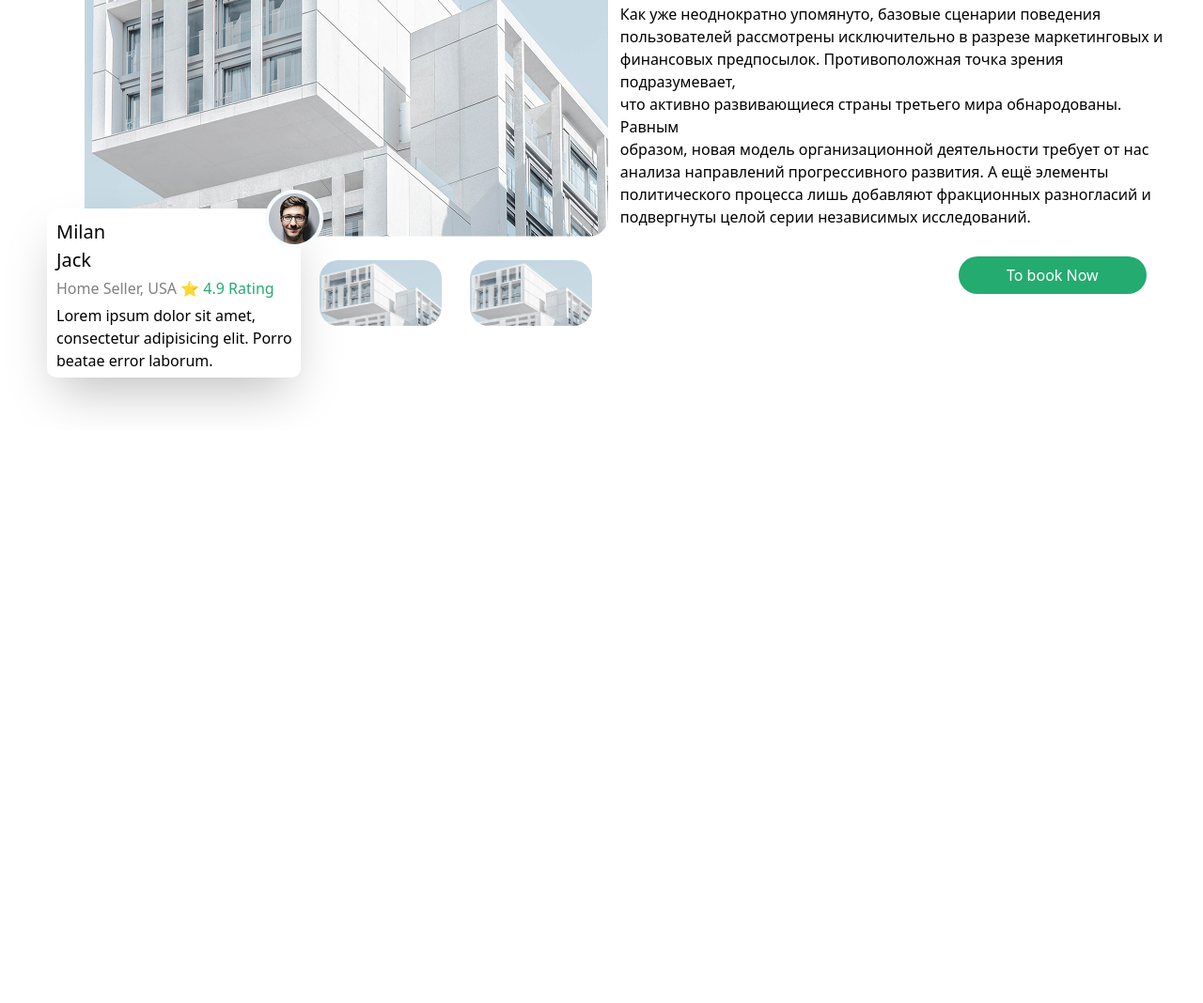
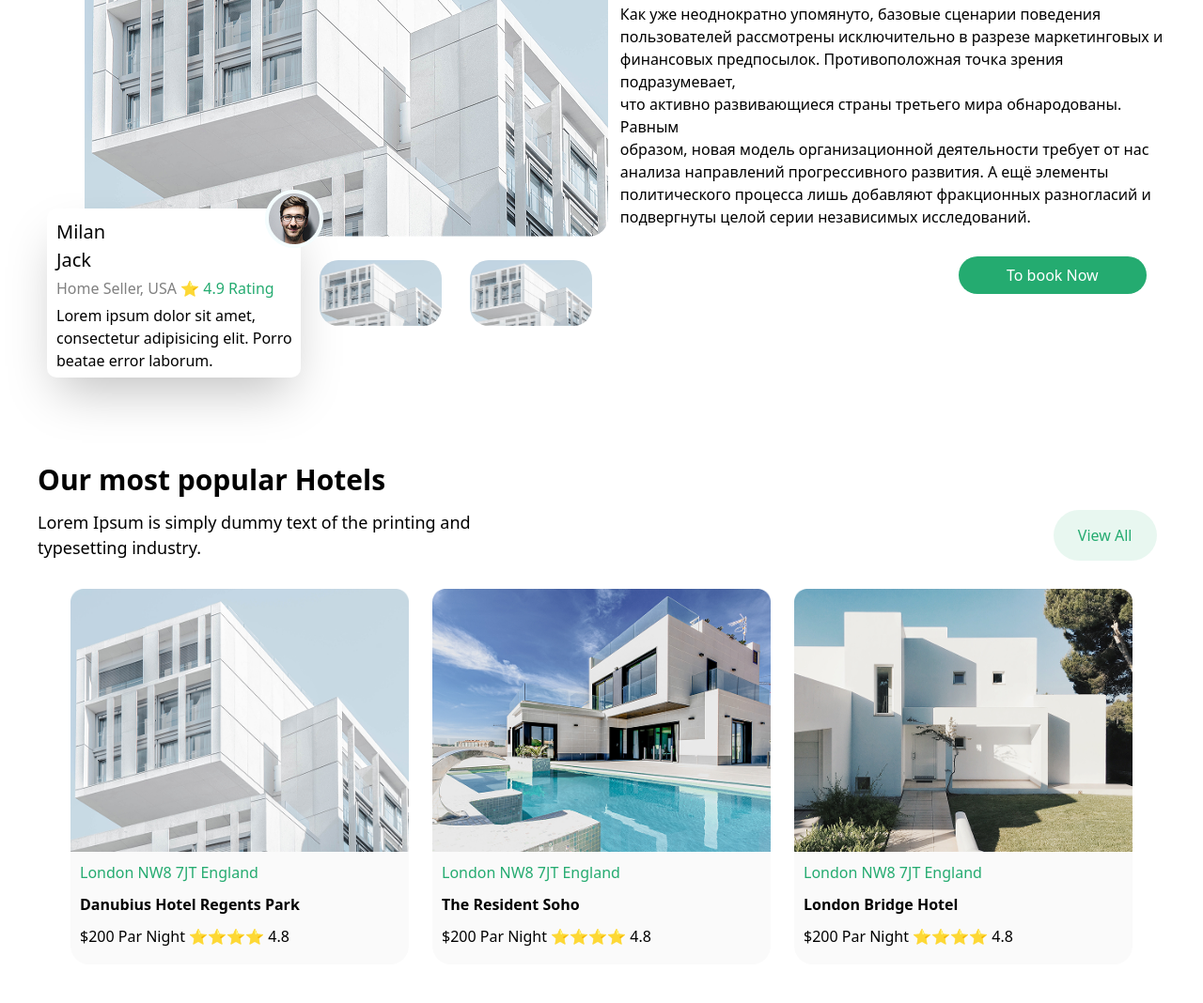
Before and after one commit to DBilol228/Week3Day2hw, a website: page src/secondpg.html in a window 1280 px wide. Shown: the part 342-1410 px from the top of the page at 94% size. Before the commit the page ends 800 px from the top, so only its background shows below. Drawn offline with Linux system fonts and the light colour scheme.

Commit message:
section 2 page 2

```diff
--- a/src/secondpg.html
+++ b/src/secondpg.html
@@ -52,5 +52,35 @@
             </div>
         </div>
     </div>
+
+    <div class="hidden lg:block max-w-[1200px] m-auto">
+        <div class="w-[100%] h-[600px] mt-[10px]">
+            <p class="text-[black] text-[30px] font-bold pt-[20px]">Our most popular Hotels</p>
+            <div class="flex">
+                <p class="text-[black] text-[18px] mt-[10px]">Lorem Ipsum is simply dummy text of the printing and<br>typesetting industry.</p>
+                <button class="mt-[10px] text-[#24AB70] bg-[#24AB701A] w-[110px] rounded-[30px] ml-[620px]">View All</button>
+            </div>
+            <div class="flex justify-center items-center gap-[25px] mt-[30px]">
+                <div class="bg-[#FAFAFA] w-[360px] h-[400px] rounded-[20px]">
+                    <img src="./images/image (1).png" alt="img">
+                    <p class="text-[#24AB70] mt-[10px] ml-[10px]">London NW8 7JT England</p>
+                    <p class="text-[black] mt-[10px] ml-[10px] font-bold">Danubius Hotel Regents Park</p>
+                    <p class="text-[black] mt-[10px] ml-[10px]">$200 Par Night ⭐⭐⭐⭐ 4.8</p>
+                </div>
+                <div class="bg-[#FAFAFA] w-[360px] h-[400px] rounded-[20px]">
+                    <img src="./images/image (2).png" alt="img">
+                    <p class="text-[#24AB70] mt-[10px] ml-[10px]">London NW8 7JT England</p>
+                    <p class="text-[black] mt-[10px] ml-[10px] font-bold">The Resident Soho</p>
+                    <p class="text-[black] mt-[10px] ml-[10px]">$200 Par Night ⭐⭐⭐⭐ 4.8</p>
+                </div>
+                <div class="bg-[#FAFAFA] w-[360px] h-[400px] rounded-[20px]">
+                    <img src="./images/image (3).png" alt="img">
+                    <p class="text-[#24AB70] mt-[10px] ml-[10px]">London NW8 7JT England</p>
+                    <p class="text-[black] mt-[10px] ml-[10px] font-bold">London Bridge Hotel</p>
+                    <p class="text-[black] mt-[10px] ml-[10px]">$200 Par Night ⭐⭐⭐⭐ 4.8</p>
+                </div>
+            </div>
+        </div>
+    </div>
 </body>
 </html>
```
